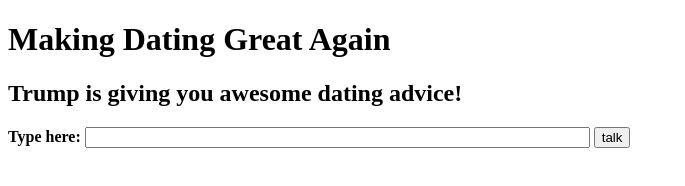
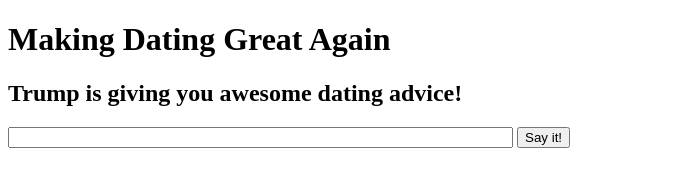
Before and after one commit to zqf1904/trumptest, a plain HTML site: page index.html in a window 1280 px wide. Shown: the whole page, without its empty margins (0-685 px from the left). Drawn offline with Linux system fonts and the light colour scheme.

Commit message:
Update index.html

```diff
--- a/index.html
+++ b/index.html
@@ -11,8 +11,8 @@
     <h2>Trump is giving you awesome dating advice!</h2>
     <p id="response"></p>
     <form id="talk" class="boxedin" onsubmit="return false;">
-      <b>Type here:</b> <input id="yousay" name="input" size="60" onkeydown="if (event.keyCode == 13) { doTalk(); }"/>
-      <input id="talkbutton" type="button" value="talk" onclick="doTalk()"/>
+      <input id="yousay" name="input" size="60" onkeydown="if (event.keyCode == 13) { doTalk(); }"/>
+      <input id="talkbutton" type="button" value="Say it!" onclick="doTalk()"/>
     </form>
   </div>
   </body>
```
